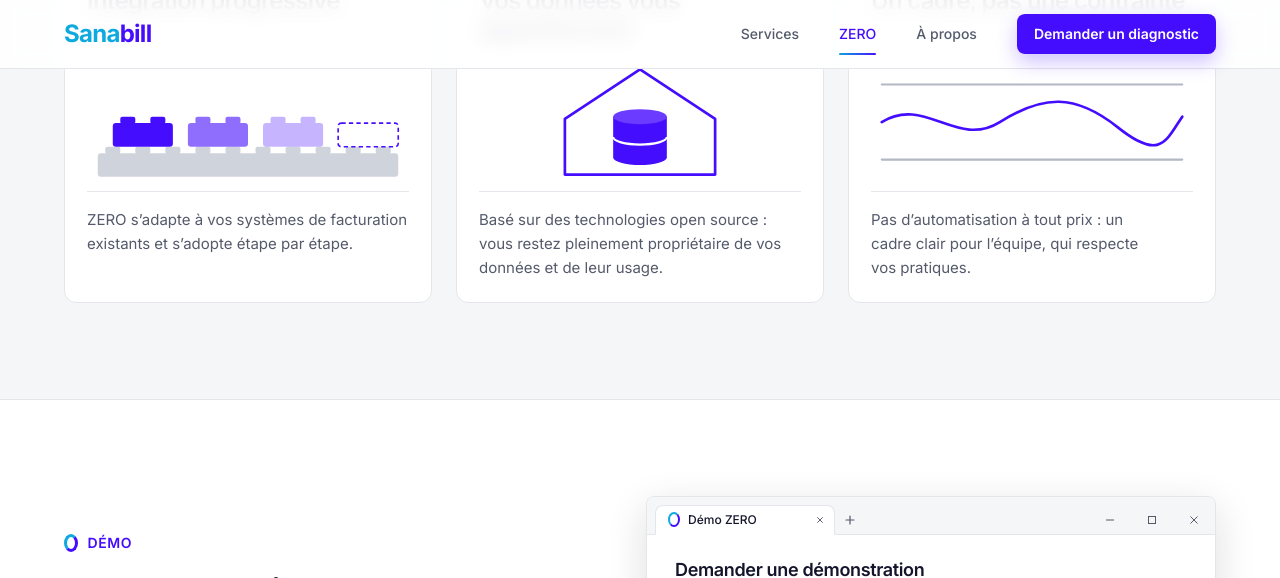
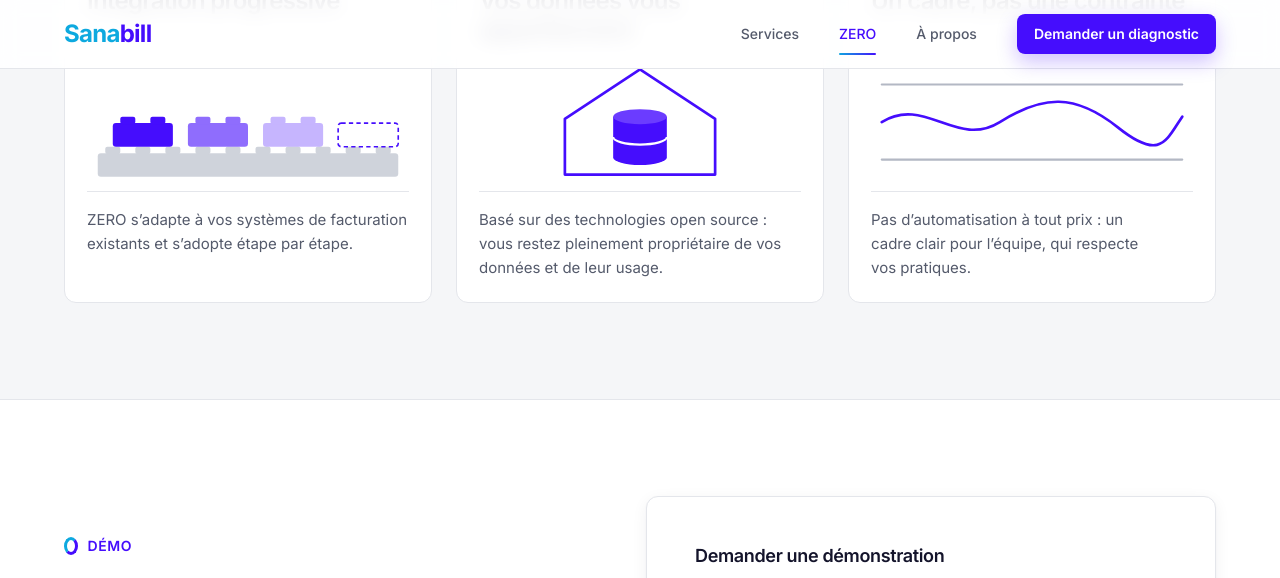
Before and after one commit to loicJubin/sanabill, a Jekyll site: the page built from fr/zero.html, in a window 1280 px wide and 1400 px high, scrolled down 3407 px, cut to the strip 0-578 px from the top of the window. Built offline with Jekyll 4.4.1, drawn with Linux system fonts in a browser that asks for light colours; a script that is not in the unit is left out.

Commit message:
style(zero): Demo form in a simple card (no window bar)

```diff
--- a/_data/zero.yml
+++ b/_data/zero.yml
@@ -98,7 +98,6 @@ fr:
 
   contact:
     eyebrow: "Démo"
-    window_title: "Démo ZERO"
     form_title: "Demander une démonstration"
     highlights:
       - "Centraliser l’ensemble des refus et contestations"
--- a/_includes/zero.html
+++ b/_includes/zero.html
@@ -116,8 +116,7 @@
         {% endfor %}
       </ul>
     </div>
-    <div class="app-frame demo__window">
-      {% include app-bar.html title=text.contact.window_title %}
+    <div class="form-card demo__card">
       <div class="demo__body">
         <h3 class="demo__form-title">{{ text.contact.form_title }}</h3>
         <iframe data-tally-src="https://tally.so/embed/jalexE?alignLeft=1&hideTitle=1&transparentBackground=1&dynamicHeight=1" loading="lazy" width="100%" height="200" frameborder="0" marginheight="0" marginwidth="0" title="Formulaire de demande de démonstration ZERO"></iframe>
--- a/_sass/pages/_zero.scss
+++ b/_sass/pages/_zero.scss
@@ -243,8 +243,6 @@
   }
 
   &__body {
-    padding: 1.5rem 1.75rem 1.75rem;
-
     iframe {
       display: block;
       min-height: 200px;
```
